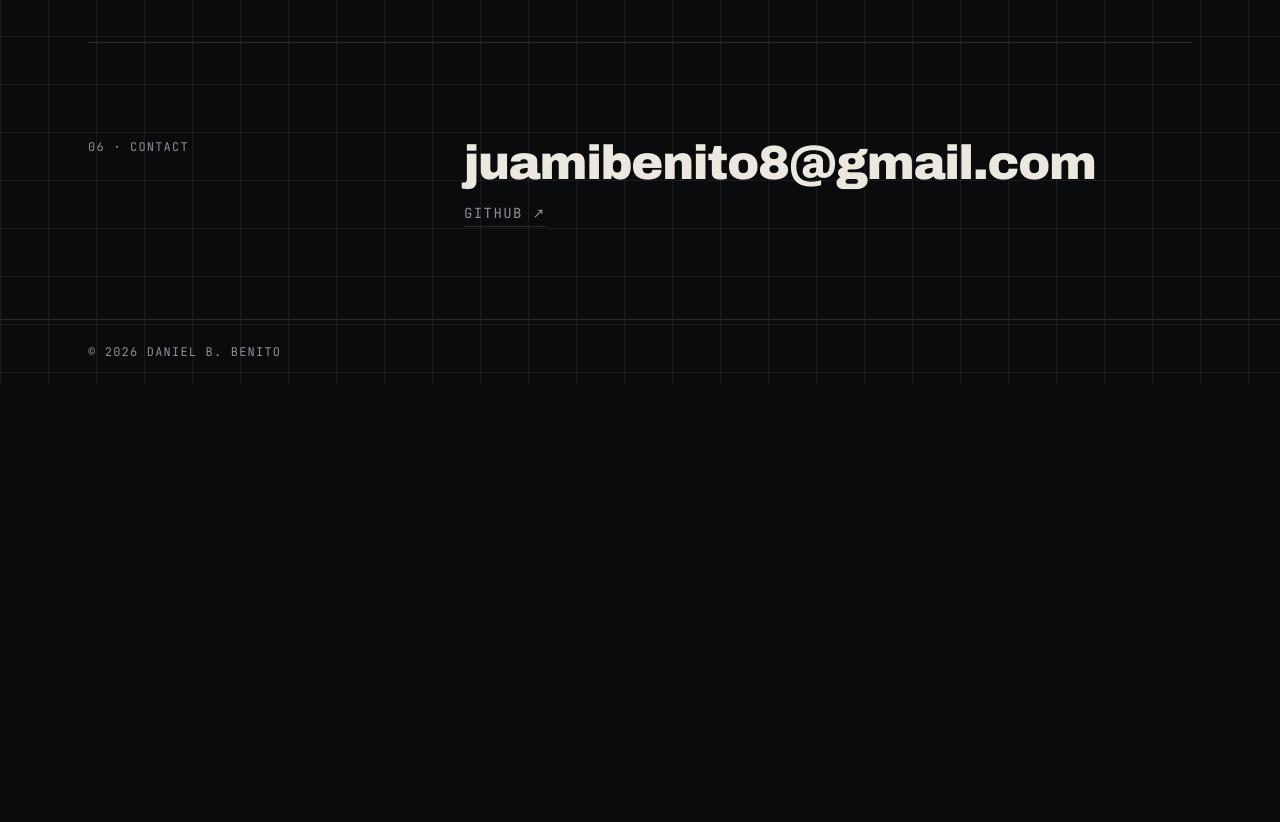
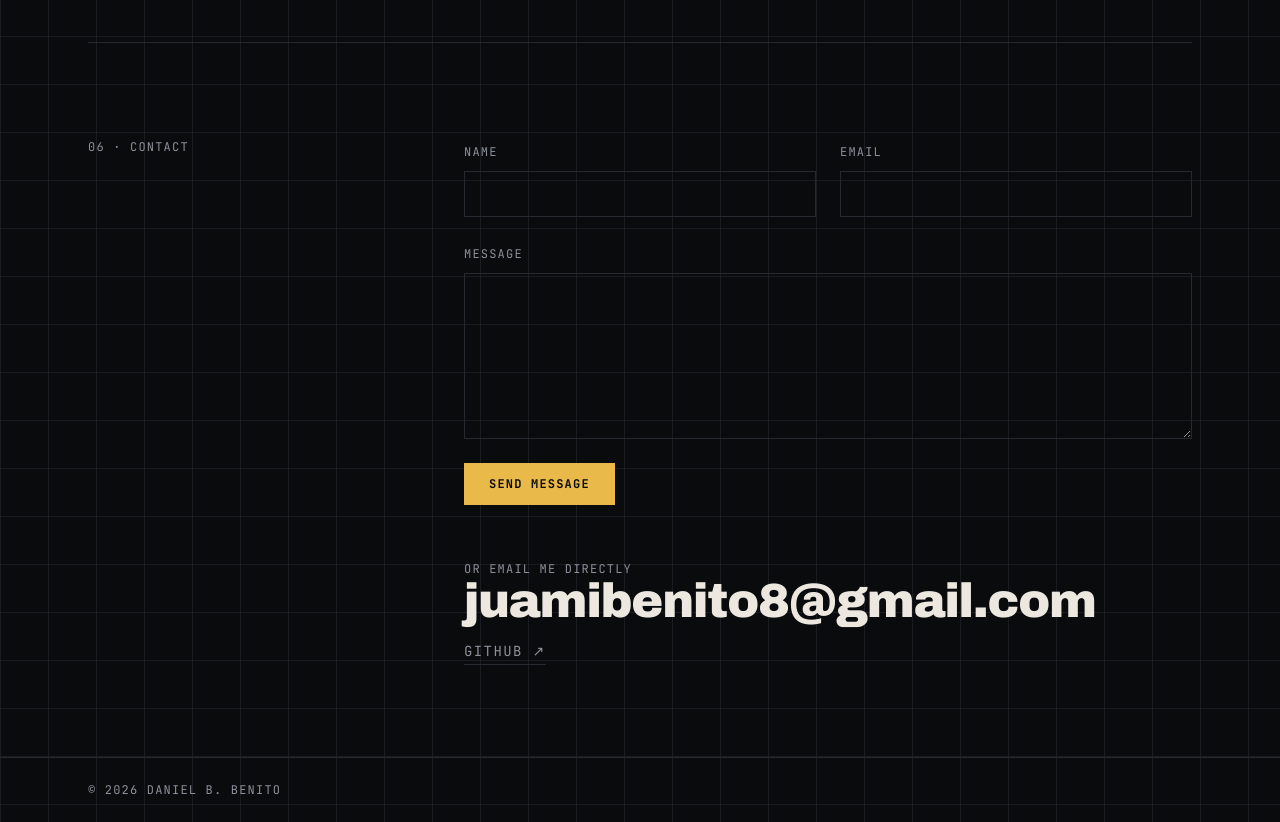
Before and after one commit to danielbbenito/portfolio, a Next.js app in the folder apps/web/: page / in a window 1280 px wide. Shown: the part 3420-4242 px from the top of the page. Before the commit the page ends 3804 px from the top, so only its background shows below. Built offline with nearby package versions, Linux system fonts and the light colour scheme; no server answers.

Commit message:
feat(web): add contact form that posts to the API

```diff
--- a/apps/web/src/app/page.tsx
+++ b/apps/web/src/app/page.tsx
@@ -1,4 +1,5 @@
 import Link from "next/link";
+import { ContactForm } from "@/components/ContactForm";
 import { Figure } from "@/components/Figure";
 import { Label } from "@/components/Label";
 import { LoopVideo } from "@/components/LoopVideo";
@@ -182,6 +183,8 @@ export default function Home() {
             <Label>06 · Contact</Label>
           </div>
           <div className="col-span-12 lg:col-span-8">
+            <ContactForm />
+            <p className="mt-14 font-mono text-xs uppercase tracking-widest text-mute">Or email me directly</p>
             <a
               href="mailto:juamibenito8@gmail.com"
               className="text-3xl font-black tracking-tight font-stretch-extra-condensed break-all hover:text-voidauto sm:text-5xl"
--- /dev/null
+++ b/apps/web/src/components/ContactForm.tsx
@@ -0,0 +1,123 @@
+"use client";
+
+import { useEffect, useRef, useState } from "react";
+
+// Where the API lives. Set NEXT_PUBLIC_API_URL in production; locally the API runs on port 3001.
+const API_URL = process.env.NEXT_PUBLIC_API_URL ?? "http://localhost:3001";
+
+type Status =
+  | { kind: "idle" }
+  | { kind: "sending" }
+  | { kind: "sent" }
+  | { kind: "error"; message: string };
+
+const field =
+  "mt-2 block w-full border border-rule bg-transparent px-3 py-2.5 text-base text-foreground " +
+  "placeholder:text-mute/60 focus:border-voidauto focus:outline-none";
+const label = "font-mono text-xs uppercase tracking-widest text-mute";
+
+export function ContactForm() {
+  const [status, setStatus] = useState<Status>({ kind: "idle" });
+  // When the form first appeared. The API drops messages sent faster than a person could type.
+  const startedAt = useRef(0);
+  useEffect(() => {
+    startedAt.current = Date.now();
+    // The free API host sleeps when idle and takes a while to wake.
+    // Ping it now, so it's awake by the time someone finishes typing.
+    fetch(`${API_URL}/health`).catch(() => {});
+  }, []);
+
+  async function handleSubmit(event: React.FormEvent<HTMLFormElement>) {
+    event.preventDefault();
+    const form = event.currentTarget;
+    const data = new FormData(form);
+    setStatus({ kind: "sending" });
+
+    try {
+      const res = await fetch(`${API_URL}/contact`, {
+        method: "POST",
+        headers: { "Content-Type": "application/json" },
+        body: JSON.stringify({
+          name: data.get("name"),
+          email: data.get("email"),
+          message: data.get("message"),
+          website: data.get("website"),
+          startedAt: startedAt.current,
+        }),
+      });
+
+      if (res.ok) {
+        form.reset();
+        setStatus({ kind: "sent" });
+      } else if (res.status === 429) {
+        setStatus({ kind: "error", message: "Too many messages from this address. Please try again later, or email me directly." });
+      } else if (res.status === 400) {
+        const body = await res.json().catch(() => null);
+        const reasons: string[] = Array.isArray(body?.message) ? body.message : [];
+        // The API prefixes each reason with the field name ("email: …"); show just the reason.
+        const text = reasons.map((r) => r.replace(/^\w+: /, "")).join(". ");
+        setStatus({ kind: "error", message: text || "Please check the form and try again." });
+      } else {
+        throw new Error(`HTTP ${res.status}`);
+      }
+    } catch {
+      setStatus({ kind: "error", message: "Couldn’t send right now. Please email me directly instead." });
+    }
+  }
+
+  if (status.kind === "sent") {
+    return (
+      <div role="status" className="border-l-2 border-voidfarm py-2 pl-5">
+        <p className="text-xl">Thanks, your message is in.</p>
+        <p className="mt-2 text-mute">I’ll reply by email.</p>
+        <button
+          type="button"
+          onClick={() => setStatus({ kind: "idle" })}
+          className="mt-5 font-mono text-xs uppercase tracking-widest text-mute underline decoration-rule underline-offset-8 hover:text-foreground"
+        >
+          Send another
+        </button>
+      </div>
+    );
+  }
+
+  const sending = status.kind === "sending";
+
+  return (
+    <form onSubmit={handleSubmit} className="grid gap-6 sm:grid-cols-2">
+      <label className="block">
+        <span className={label}>Name</span>
+        <input name="name" required maxLength={100} autoComplete="name" className={field} />
+      </label>
+      <label className="block">
+        <span className={label}>Email</span>
+        <input name="email" type="email" required maxLength={254} autoComplete="email" className={field} />
+      </label>
+      <label className="block sm:col-span-2">
+        <span className={label}>Message</span>
+        <textarea name="message" required minLength={10} maxLength={5000} rows={6} className={`${field} resize-y`} />
+      </label>
+
+      {/* Honeypot: hidden from people and screen readers; bots that fill every field get dropped. */}
+      <div aria-hidden="true" className="absolute -left-[9999px] size-px overflow-hidden">
+        <label>
+          Website
+          <input name="website" tabIndex={-1} autoComplete="off" />
+        </label>
+      </div>
+
+      <div className="flex flex-wrap items-center gap-x-6 gap-y-3 sm:col-span-2">
+        <button
+          type="submit"
+          disabled={sending}
+          className="border border-voidauto bg-voidauto px-6 py-3 font-mono text-xs font-bold uppercase tracking-widest text-background transition-opacity hover:opacity-90 focus-visible:outline-2 focus-visible:outline-offset-4 focus-visible:outline-voidauto disabled:opacity-60"
+        >
+          {sending ? "Sending…" : "Send message"}
+        </button>
+        <p role="alert" aria-live="polite" className="text-sm text-[#FF8A7A]">
+          {status.kind === "error" ? status.message : null}
+        </p>
+      </div>
+    </form>
+  );
+}
```
Also changed, not shown: 1 other file (tests, documents, lock files or other folders).
